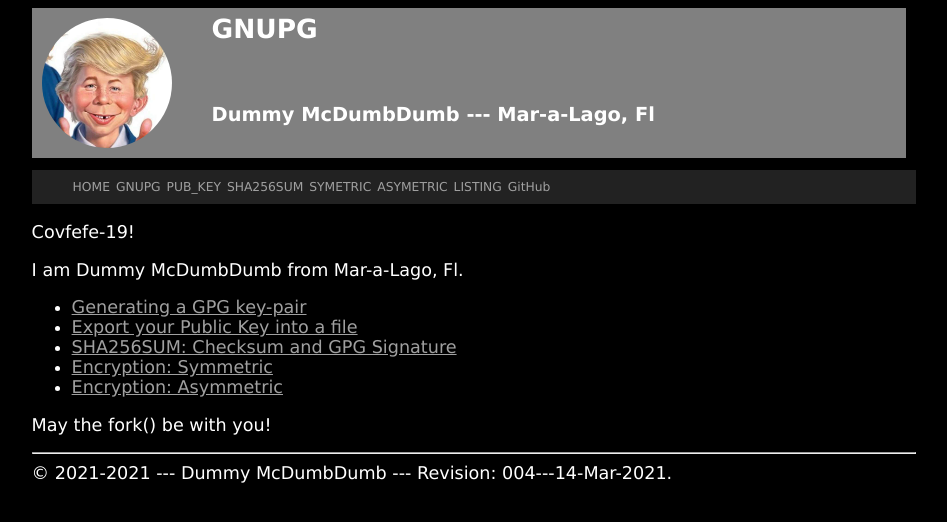
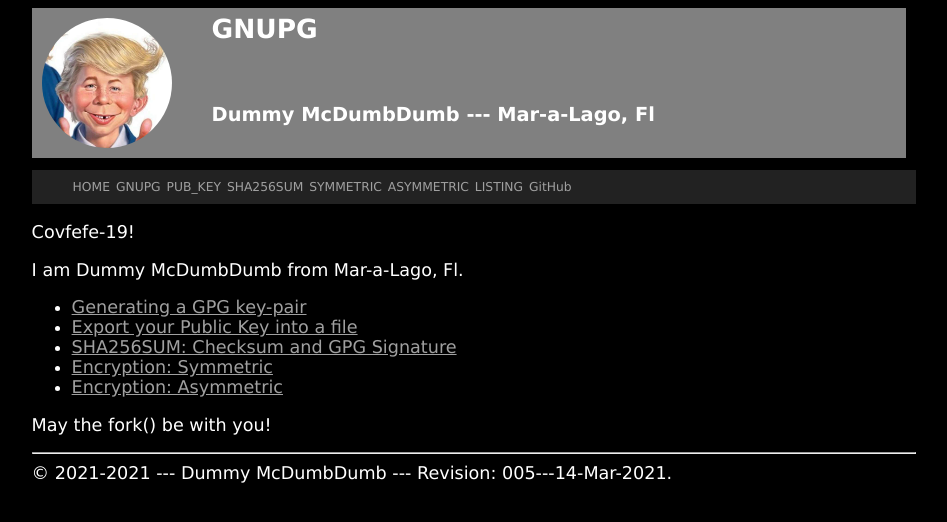
Before and after one commit to mcdumbdumb/gnupg, a Jekyll site: the page built from index.md, in a window 1280 px wide. Shown: the top 522 px of the page, without its empty margins (166-1113 px from the left). Built offline with Jekyll 4.4.1, drawn with Linux system fonts in a browser that asks for light colours.

Commit message:
modified:   004.md _config.yml _includes/navbar.html

```diff
--- a/_config.yml
+++ b/_config.yml
@@ -1,5 +1,5 @@
 title:       "GNUPG"
-version:     "004---14-Mar-2021"
+version:     "005---14-Mar-2021"
 copyright:   "2021-2021"
 description: >-
   This Is How Me Do It!
--- a/_includes/navbar.html
+++ b/_includes/navbar.html
@@ -9,8 +9,8 @@
     <li class='listitem'><a href='{{ site.baseurl }}/001.html'>GNUPG</a></li>
     <li class='listitem'><a href='{{ site.baseurl }}/002.html'>PUB_KEY</a></li>
     <li class='listitem'><a href='{{ site.baseurl }}/003.html'>SHA256SUM</a></li>
-    <li class='listitem'><a href='{{ site.baseurl }}/005.html'>SYMETRIC</a></li>
-    <li class='listitem'><a href='{{ site.baseurl }}/006.html'>ASYMETRIC</a></li>
+    <li class='listitem'><a href='{{ site.baseurl }}/005.html'>SYMMETRIC</a></li>
+    <li class='listitem'><a href='{{ site.baseurl }}/006.html'>ASYMMETRIC</a></li>
     <li class='listitem'><a href='{{ site.baseurl }}/004.html'>LISTING</a></li>
     <li class='listitem'><a href='{{ site.urlgithub }}'>GitHub</a></li>
   </ul>
```
Also changed, not shown: 004.md (+3 -3 lines).
